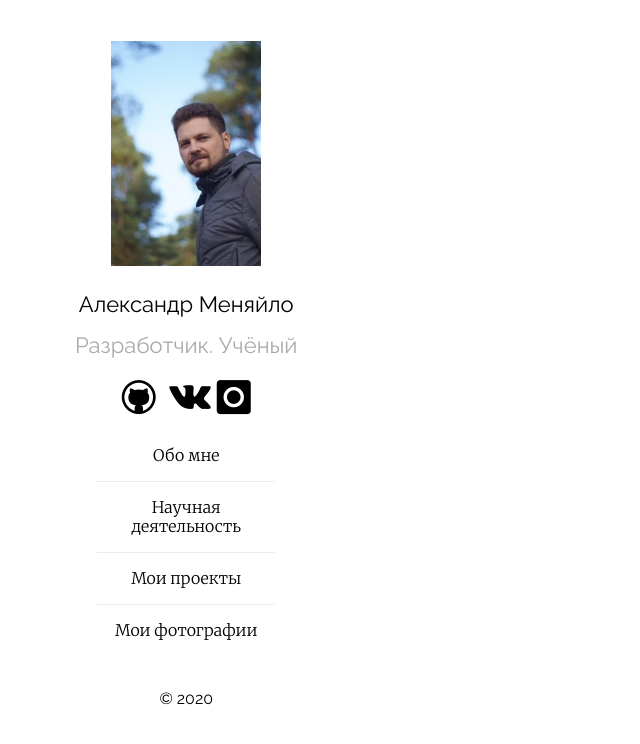
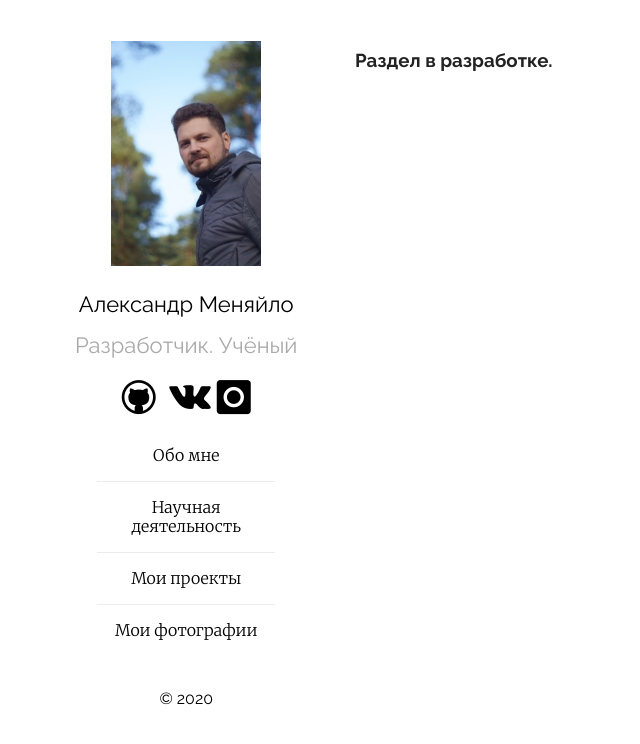
Before and after one commit to Mendeo/mendeo.github.io, a Jekyll site: the page built from photo.md, in a window 1280 px wide. Shown: the top 744 px of the page, without its empty margins (0-640 px from the left). Built offline with Jekyll 4.4.1, drawn with Linux system fonts in a browser that asks for light colours; our own code applies the rules of GitHub Pages for plain Markdown files.

Commit message:
Добавил "Раздел в разработке" для фотографий

```diff
--- a/photo.md
+++ b/photo.md
@@ -1,3 +1,4 @@
 ---
 layout: page
 ---
+### Раздел в разработке.
```
